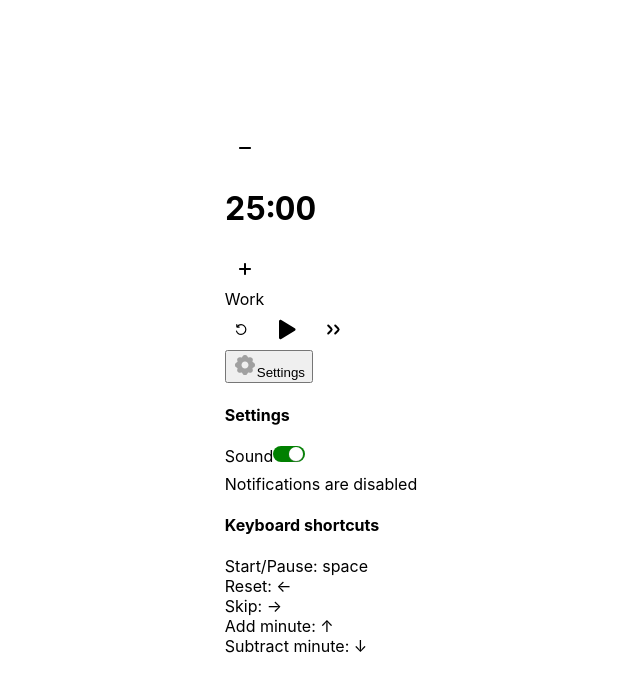
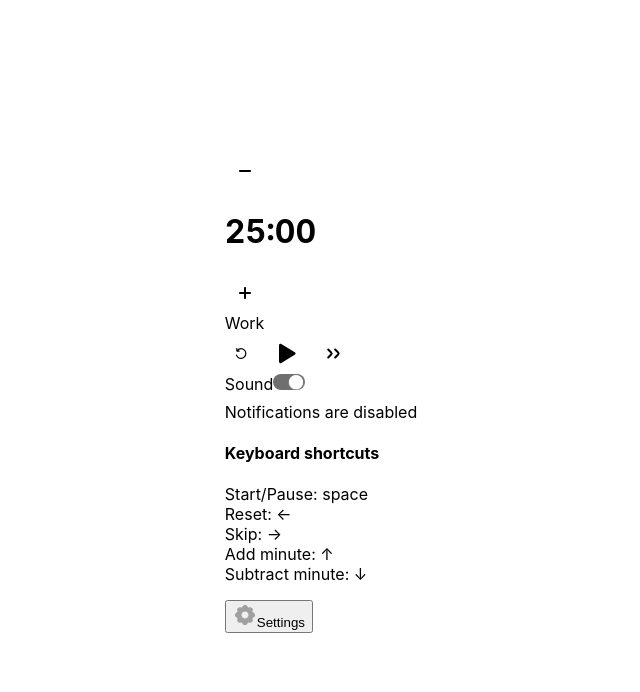
Before and after one commit to jamesjlyons/pomodo, a Next.js app: page / in a window 1280 px wide. Both pictures are taken after a click on the button "Settings". Shown: the top 692 px of the page, without its empty margins (319-959 px from the left). Built offline with nearby package versions, Linux system fonts and the light colour scheme.

Commit message:
settings cleanup temp

```diff
--- a/components/NotificationControls.tsx
+++ b/components/NotificationControls.tsx
@@ -6,7 +6,10 @@ type NotificationControlsProps = {
   setNotifEnabled: (enabled: boolean) => void;
 };
 
-export default function NotificationControls({ notifEnabled, setNotifEnabled }: NotificationControlsProps) {
+export default function NotificationControls({
+  notifEnabled,
+  setNotifEnabled,
+}: NotificationControlsProps) {
   const [notifPerm, setNotifPerm] = useState('unknown');
 
   function setNotifPermState(value: string) {
@@ -94,26 +97,25 @@ export default function NotificationControls({ notifEnabled, setNotifEnabled }:
           </form> */}
 
           <form>
-            <div>
+            <div className="switch">
               <label className="Label" htmlFor="notifications">
                 Notifications
               </label>
-              <Switch.Root className="SwitchRoot" id="notifications" checked={notifEnabled} onCheckedChange={() => setNotifEnabled(!notifEnabled)}>
+              <Switch.Root
+                className="SwitchRoot"
+                id="notifications"
+                checked={notifEnabled}
+                onCheckedChange={() => setNotifEnabled(!notifEnabled)}
+              >
                 <Switch.Thumb className="SwitchThumb" />
               </Switch.Root>
             </div>
           </form>
         </div>
       )}
-      {notifPerm === 'denied' && (
-        <span>
-          Notifications are disabled
-        </span>
-      )}
+      {notifPerm === 'denied' && <span>Notifications are disabled</span>}
       {notifPerm === 'not supported' && (
-        <span>
-          Notifications are not supported in this browser
-        </span>
+        <span>Notifications are not supported in this browser</span>
       )}
     </div>
   );
--- a/components/Pomodoro.tsx
+++ b/components/Pomodoro.tsx
@@ -488,6 +488,42 @@ export default function Pomodoro() {
         </div>
       </div>
 
+      {settingsOpen && (
+        <div className="settings">
+          <div>
+            <form>
+              <div className="switch">
+                <label className="Label" htmlFor="sound">
+                  Sound
+                </label>
+                <Switch.Root
+                  className="SwitchRoot"
+                  id="sound"
+                  checked={sound}
+                  onCheckedChange={() => setSound(!sound)}
+                >
+                  <Switch.Thumb className="SwitchThumb" />
+                </Switch.Root>
+              </div>
+            </form>
+
+            <NotificationControls
+              notifEnabled={notifEnabled}
+              setNotifEnabled={setNotifEnabled}
+            />
+          </div>
+
+          <div className="shortcuts">
+            <h4>Keyboard shortcuts</h4>
+            <p>
+              Start/Pause: space <br />
+              Reset: ← <br />
+              Skip: → <br /> Add minute: ↑ <br /> Subtract minute: ↓
+            </p>
+          </div>
+        </div>
+      )}
+
       <div className="bottom">
         <button
           className="settingsButton"
@@ -512,41 +548,6 @@ export default function Pomodoro() {
           Settings
         </button>
 
-        {settingsOpen && (
-          <div>
-            <h4>Settings</h4>
-            <form>
-              <div>
-                <label className="Label" htmlFor="sound">
-                  Sound
-                </label>
-                <Switch.Root
-                  className="SwitchRoot"
-                  id="sound"
-                  checked={sound}
-                  onCheckedChange={() => setSound(!sound)}
-                >
-                  <Switch.Thumb className="SwitchThumb" />
-                </Switch.Root>
-              </div>
-            </form>
-
-            <NotificationControls
-              notifEnabled={notifEnabled}
-              setNotifEnabled={setNotifEnabled}
-            />
-
-            <div className="shortcuts">
-              <h4>Keyboard shortcuts</h4>
-              <p>
-                Start/Pause: space <br />
-                Reset: ← <br />
-                Skip: → <br /> Add minute: ↑ <br /> Subtract minute: ↓
-              </p>
-            </div>
-          </div>
-        )}
-
         {/* <div
         className="pmdrCount"
         style={{ fontSize: 12, opacity: 0.5, marginTop: 16 }}
--- a/styles/globals.css
+++ b/styles/globals.css
@@ -54,16 +54,16 @@ a {
   all: unset;
   width: 32px;
   height: 16px;
-  background-color: ButtonFace;
+  background-color: var(--gray4);
   border-radius: 9999px;
   position: relative;
-  -webkit-tap-highlight-color: ButtonFace;
+  -webkit-tap-highlight-color: var(--gray11);
 }
 .SwitchRoot:focus {
-  box-shadow: 0 0 0 2px green;
+  box-shadow: 0 0 0 2px var(--gray12);
 }
 .SwitchRoot[data-state='checked'] {
-  background-color: green;
+  background-color: var(--gray11);
 }
 
 .SwitchThumb {
@@ -72,7 +72,7 @@ a {
   height: 14px;
   background-color: white;
   border-radius: 9999px;
-  box-shadow: 0 0.5px 1px gray;
+  box-shadow: 0 0.5px 1px var(--gray1);
   transition: transform 100ms;
   transform: translateX(2px);
   will-change: transform;
--- a/styles/pomodoro.css
+++ b/styles/pomodoro.css
@@ -151,6 +151,31 @@
   border-radius: 24px;
   font-size: 16px;
   font-weight: 400;
+  cursor: pointer;
+}
+
+.settings {
+  color: var(--gray11);
+  background-color: var(--grayA3);
+  border: 1px solid var(--grayA4);
+  backdrop-filter: blur(10px);
+  padding: 16px;
+  border-radius: 24px;
+  display: flex;
+  flex-wrap: wrap;
+  gap: 24px;
+  position: fixed;
+  bottom: 88px;
+}
+
+.shortcuts > h4 {
+  margin: 0;
+}
+
+.switch {
+  display: flex;
+  gap: 8px;
+  align-items: center;
 }
 
 /* media query screen size under 450px */
```
